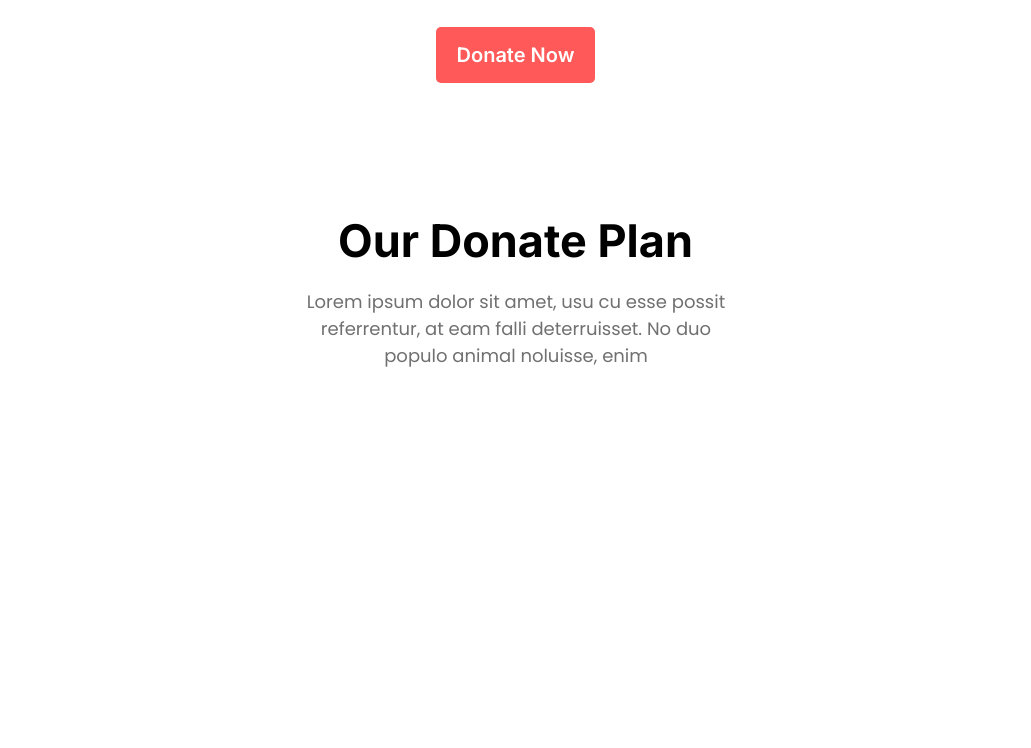
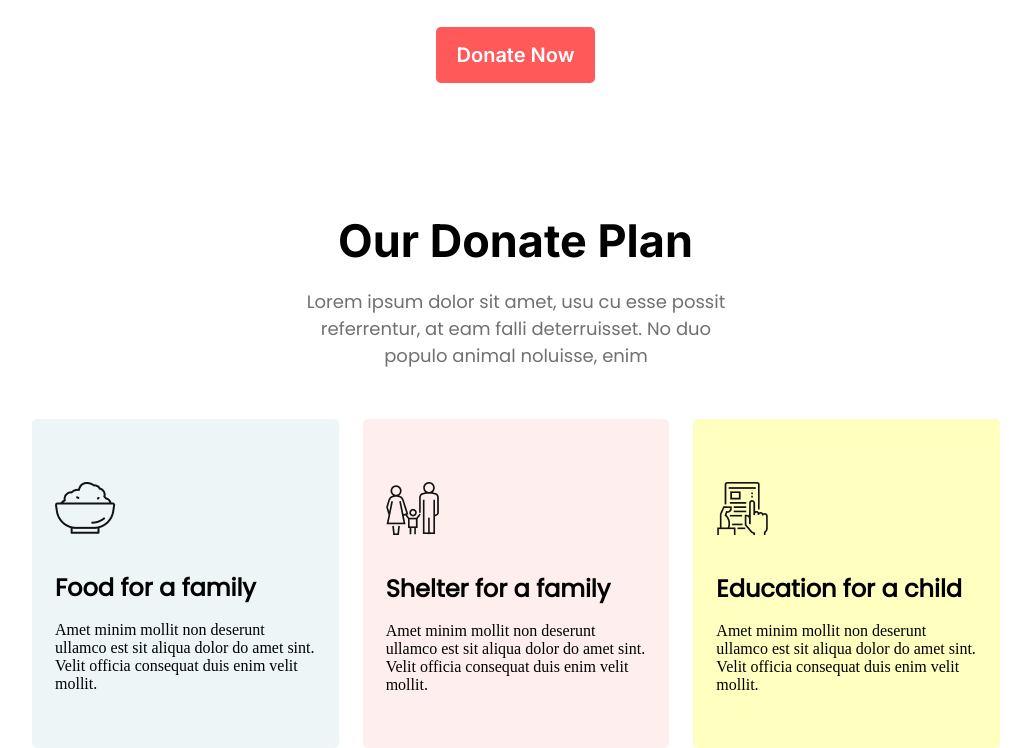
Before and after one commit to miraz-faruk/donate-today-website, a plain HTML site: page index.html in a window 1280 px wide. Shown: the part 1333-2081 px from the top of the page, without its empty margins (125-1156 px from the left). Before the commit the page ends 1752 px from the top, so only its background shows below. Drawn offline with Linux system fonts and the light colour scheme.

Commit message:
Added container part

```diff
--- a/index.html
+++ b/index.html
@@ -63,6 +63,25 @@
                     animal noluisse, enim
                 </p>
             </div>
+
+            <div class="container">
+                <div id="box-1" class="box">
+                    <img class="icon" src="styles/icons/food.png" alt="">
+                    <h5 class="content-title">Food for a family</h5>
+                    <p class="content-description">Amet minim mollit non deserunt ullamco est sit aliqua dolor do amet sint. Velit officia consequat duis enim velit mollit.</p>
+                </div>
+                <div id="box-2" class="box">
+                    <img class="icon" src="styles/icons/shelter.png" alt="">
+                    <h5 class="content-title">Shelter for a family</h5>
+                    <p class="content-description">Amet minim mollit non deserunt ullamco est sit aliqua dolor do amet sint. Velit officia consequat duis enim velit mollit.</p>
+                </div>
+                <div id="box-3" class="box">
+                    <img class="icon" src="styles/icons/Frame-1.png" alt="">
+                    <h5 class="content-title">Education for a child</h5>
+                    <p class="content-description">Amet minim mollit non deserunt ullamco est sit aliqua dolor do amet sint. Velit officia consequat duis enim velit mollit.</p>
+                </div>
+            </div>
+
         </section>
 
     </main>
--- a/styles/style.css
+++ b/styles/style.css
@@ -104,19 +104,51 @@
     padding-bottom: 9.5px;
 }
 
-hr{
+hr {
     border: 1px solid #DADADA;
     margin-bottom: 30px;
 }
 
-#clr-btn{
+#clr-btn {
     background: #FFEEEE;
     color: #FF5959;
 }
 
 /* donate plan section */
 
-.section-header{
+.section-header {
     margin-left: 375px;
     margin-right: 374px;
 }
+
+.container {
+    display: flex;
+    margin: 0px 155px 0 157px;
+    gap: 24px;
+}
+
+#box-1 {
+    background-color: rgba(79, 157, 166, 0.1);
+}
+
+#box-2{
+    background-color: rgba(255, 89, 89, 0.1);;
+}
+
+#box-3{
+    background-color: rgba(255, 255, 0, 0.251);
+}
+
+.box{
+    padding: 63.5px 22px 54px 23px;
+    border-radius: 5px;
+}
+
+.content-title {
+    font-family: 'Poppins';
+    font-style: normal;
+    font-weight: 600;
+    font-size: 24px;
+    padding-bottom: 16px;
+    padding-top: 31.73px;
+}
```
